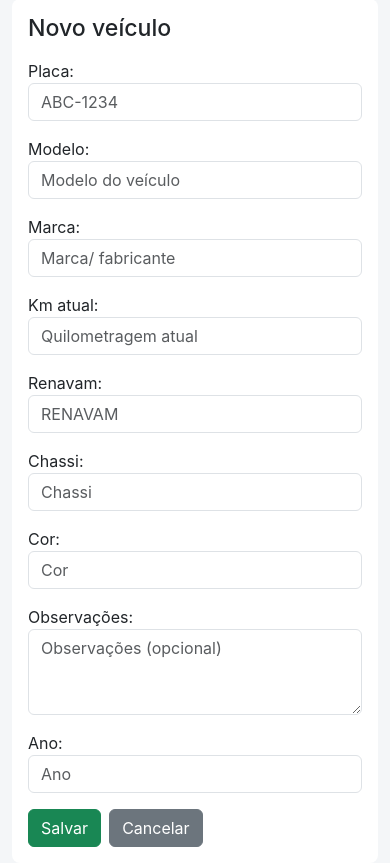
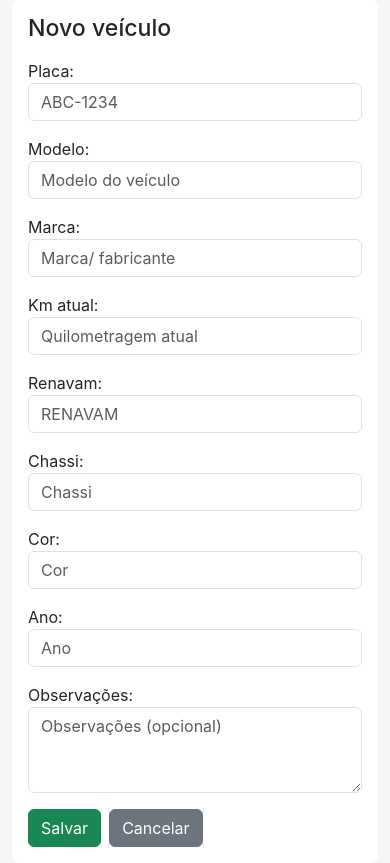
Before and after one commit to cesarapires/projeto-web, a Django app: page /dashboard/veiculos/novo/ in a window 390 px wide. Shown: the part 81-944 px from the top of the page. Run offline with Django 5.2, Linux system fonts and the light colour scheme; the visitor is signed in with stand-in values (Sample User, id 1); data comes from the database, SQL or seed files in the repository; data that the repository does not hold is empty.

Commit message:
Refatora formulário de veículo para melhor organização e responsividade

```diff
--- a/site_principal/templates/site_principal/veiculo_form.html
+++ b/site_principal/templates/site_principal/veiculo_form.html
@@ -8,63 +8,61 @@
     <form method="post">
       {% csrf_token %}
       {{ form.non_field_errors }}
-      <div class="mb-3">
+
+      <div class="row g-3">
+        <div class="col-md-6">
           {{ form.placa.label_tag }}
           {{ form.placa }}
           {% for err in form.placa.errors %}
             <div class="invalid-feedback d-block">{{ err }}</div>
           {% endfor %}
         </div>
-      <div class="mb-3">
+        <div class="col-md-6">
           {{ form.modelo.label_tag }}
           {{ form.modelo }}
           {% for err in form.modelo.errors %}
             <div class="invalid-feedback d-block">{{ err }}</div>
           {% endfor %}
         </div>
-      <div class="mb-3">
+
+        <div class="col-md-6">
           {{ form.marca.label_tag }}
           {{ form.marca }}
           {% for err in form.marca.errors %}
             <div class="invalid-feedback d-block">{{ err }}</div>
           {% endfor %}
         </div>
-      <div class="mb-3">
+        <div class="col-md-6">
           {{ form.km_atual.label_tag }}
           {{ form.km_atual }}
           {% for err in form.km_atual.errors %}
             <div class="invalid-feedback d-block">{{ err }}</div>
           {% endfor %}
         </div>
-      <div class="mb-3">
+
+        <div class="col-md-6">
           {{ form.renavam.label_tag }}
           {{ form.renavam }}
           {% for err in form.renavam.errors %}
             <div class="invalid-feedback d-block">{{ err }}</div>
           {% endfor %}
         </div>
-      <div class="mb-3">
+        <div class="col-md-6">
           {{ form.chassi.label_tag }}
           {{ form.chassi }}
           {% for err in form.chassi.errors %}
             <div class="invalid-feedback d-block">{{ err }}</div>
           {% endfor %}
         </div>
-      <div class="mb-3">
+
+        <div class="col-md-6">
           {{ form.cor.label_tag }}
           {{ form.cor }}
           {% for err in form.cor.errors %}
             <div class="invalid-feedback d-block">{{ err }}</div>
           {% endfor %}
         </div>
-      <div class="mb-3">
-        {{ form.observacoes.label_tag }}
-        {{ form.observacoes }}
-        {% for err in form.observacoes.errors %}
-          <div class="invalid-feedback d-block">{{ err }}</div>
-        {% endfor %}
-      </div>
-      <div class="mb-3">
+        <div class="col-md-6">
           {{ form.ano.label_tag }}
           {{ form.ano }}
           {% for err in form.ano.errors %}
@@ -72,7 +70,16 @@
           {% endfor %}
         </div>
 
-      <div class="d-flex gap-2">
+        <div class="col-12">
+          {{ form.observacoes.label_tag }}
+          {{ form.observacoes }}
+          {% for err in form.observacoes.errors %}
+            <div class="invalid-feedback d-block">{{ err }}</div>
+          {% endfor %}
+        </div>
+      </div>
+
+      <div class="d-flex gap-2 mt-3">
         <button class="btn btn-success" type="submit">Salvar</button>
         <a href="{% url 'dashboard' %}" class="btn btn-secondary">Cancelar</a>
       </div>
```
Lines whose indentation alone changed are shown as unchanged.
